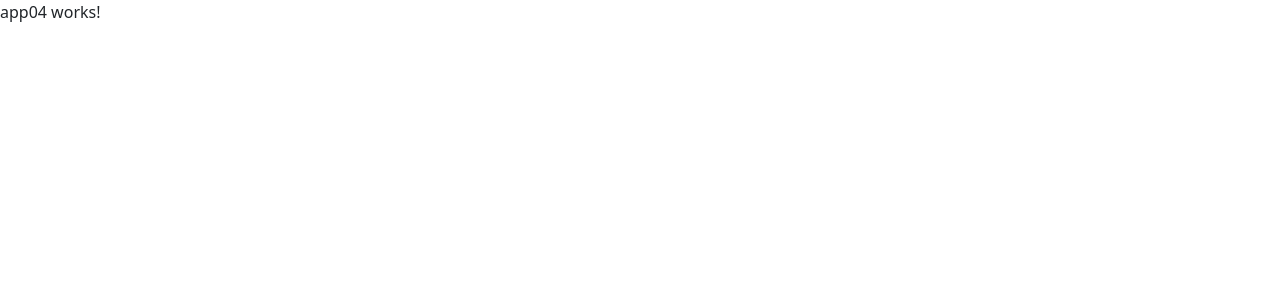
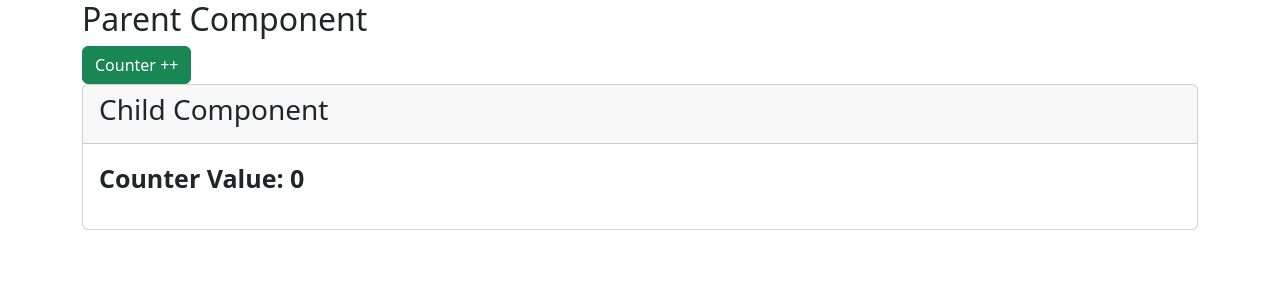
Before and after one commit to paolopci/Angular_25, an Angular app: page / in a window 1280 px wide. Shown: the top 300 px of the page. Built offline with nearby package versions, Linux system fonts and the light colour scheme.

Commit message:
complete @ViewChild esempio ...

```diff
--- a/src/app/app04.component.html
+++ b/src/app/app04.component.html
@@ -1 +1,5 @@
-<p>app04 works!</p>
+<div class="container">
+    <h2>Parent Component</h2>
+    <button #btnIncr class="btn btn-success" (click)="incrementChildCounter()">Increment Counter</button>
+    <app-child04></app-child04>
+</div>
--- a/src/app/app04.component.ts
+++ b/src/app/app04.component.ts
@@ -1,10 +1,26 @@
-import { Component } from '@angular/core';
+import { AfterViewInit, Component, ElementRef, ViewChild } from '@angular/core';
+import { ViewChild04Component } from './decorators/view-child04/view-child04.component';
 
 @Component({
   selector: 'app04-root',
   templateUrl: './app04.component.html',
   styleUrl: './app04.component.css'
 })
-export class App04Component {
+export class App04Component implements AfterViewInit {
+
+  @ViewChild(ViewChild04Component) childComponent?: ViewChild04Component;
+  @ViewChild('btnIncr') btnRef?: ElementRef<HTMLButtonElement>; // per modificare il button in parent
+
+  incrementChildCounter() {
+    console.log(this.childComponent);
+    this.childComponent?.incrementCounter();
+  }
+
+  ngAfterViewInit(): void {
+    if (this.btnRef?.nativeElement) {
+      this.btnRef.nativeElement.innerHTML = 'Counter ++';
+    }
+
+  }
 
 }
--- a/src/app/decorators/view-child04/view-child04.component.html
+++ b/src/app/decorators/view-child04/view-child04.component.html
@@ -1 +1,8 @@
-<p>view-child04 works!</p>
+<div class="card">
+    <div class="card-header">
+        <h3>Child Component</h3>
+    </div>
+    <div class="card-body" style="font-size: 25px; font-weight: bold;">
+        <p>Counter Value: {{count}}</p>
+    </div>
+</div>
--- a/src/app/decorators/view-child04/view-child04.component.ts
+++ b/src/app/decorators/view-child04/view-child04.component.ts
@@ -1,10 +1,15 @@
 import { Component } from '@angular/core';
 
 @Component({
-  selector: 'app-view-child04',
+  selector: 'app-child04',
   templateUrl: './view-child04.component.html',
   styleUrl: './view-child04.component.css'
 })
 export class ViewChild04Component {
 
+  count: number = 0;
+
+  incrementCounter() {
+    this.count++;
+  }
 }
```
